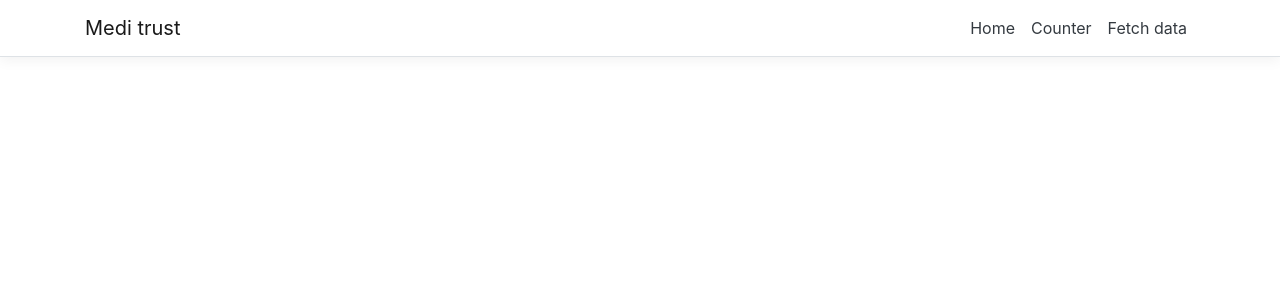
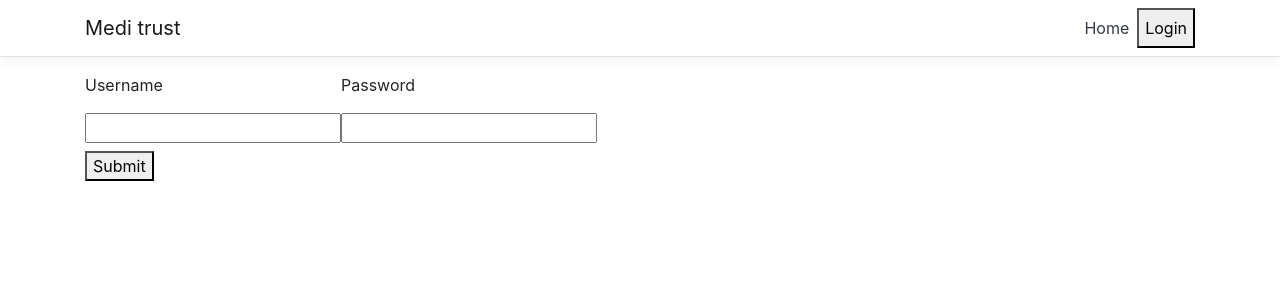
Before and after one commit to FrancoBester/AngryPixels_front-end, a React (Create React App) app in the folder graphical_user_interface/graphical_user_interface/ClientApp/: page /login in a window 1280 px wide. Shown: the top 300 px of the page. Built offline with nearby package versions, Linux system fonts and the light colour scheme.

Commit message:
Login update

```diff
--- a/graphical_user_interface/graphical_user_interface/ClientApp/src/App.js
+++ b/graphical_user_interface/graphical_user_interface/ClientApp/src/App.js
@@ -1,26 +1,26 @@
-import React, { Component } from 'react';
-import { Route } from 'react-router';
-import { Layout } from './components/Layout';
-import { Home } from './pages/Home';
-import { FetchData } from './pages/FetchData';
-import { Counter } from './pages/Counter';
-import { Switch } from 'react-router';
-import { ProtectedRoute } from './protectedRoute';
+import React from "react";
+import { Route } from "react-router";
+import { Layout } from "./components/Layout";
+import { Home } from "./pages/Home";
+import { FetchData } from "./pages/FetchData";
+import { Counter } from "./pages/Counter";
+import { Switch } from "react-router";
+import { ProtectedRoute } from "./protectedRoute";
+import LandingPage from "./pages/unAuthenticated/LandingPage";
+import LoginPage from "./pages/unAuthenticated/LoginPage";
 
-import './custom.css'
+import "./custom.css";
 
-export default class App extends Component {
-  static displayName = App.name;
-
-  render () {
+export default function App() {
   return (
     <Layout>
       <Switch>
-          <Route exact path='/' component={Home} />
-          <ProtectedRoute path='/counter' component={Counter} />
-          <Route path='/fetch-data' component={FetchData} />
+        <Route exact path="/home" component={Home} />
+        <Route exact path="/" component={LandingPage} />
+        <Route exact path="/login" component={LoginPage} />
+        <ProtectedRoute path="/counter" component={Counter} />
+        <Route path="/fetch-data" component={FetchData} />
       </Switch>
     </Layout>
   );
 }
-}
--- a/graphical_user_interface/graphical_user_interface/ClientApp/src/auth.js
+++ b/graphical_user_interface/graphical_user_interface/ClientApp/src/auth.js
@@ -1,21 +1,22 @@
-class Auth{
-    constructor(){
+class Auth {
+  constructor() {
     this.authenticated = false;
   }
 
-    login(cb){
+  login(cb) {
+    alert("Login in");
     this.authenticated = true;
     cb();
   }
 
-    logout(cb){
+  logout(cb) {
     this.authenticated = false;
     cb();
   }
 
-    isAuthenticated(){
+  isAuthenticated() {
     return this.authenticated;
   }
 }
 
-export default new Auth()
+export default new Auth();
--- a/graphical_user_interface/graphical_user_interface/ClientApp/src/components/NavMenu.js
+++ b/graphical_user_interface/graphical_user_interface/ClientApp/src/components/NavMenu.js
@@ -1,49 +1,104 @@
-import React, { Component } from 'react';
-import { Collapse, Container, Navbar, NavbarBrand, NavbarToggler, NavItem, NavLink } from 'reactstrap';
-import { Link } from 'react-router-dom';
-import './NavMenu.css';
+import React, { useState, useEffect } from "react";
+import {
+  Collapse,
+  Container,
+  Navbar,
+  NavbarBrand,
+  NavbarToggler,
+  NavItem,
+  NavLink,
+} from "reactstrap";
+import { Link, useHistory } from "react-router-dom";
+import "./NavMenu.css";
+import auth from "../auth";
 
-export class NavMenu extends Component {
-  static displayName = NavMenu.name;
+function NavMenu(props) {
+  const [collapsed, setCollapsed] = useState(false);
+  const [authenticated, setAuthenticated] = useState(false);
 
-  constructor (props) {
-    super(props);
-
-    this.toggleNavbar = this.toggleNavbar.bind(this);
-    this.state = {
-      collapsed: true
-    };
+  const history = useHistory();
+  function HandeLoginout(value) {
+    if (value) {
+      auth.login(() => {
+        history.push("/Home");
+      });
+    } else {
+      auth.logout(() => {
+        history.push("/");
+      });
+    }
+    setAuthenticated(value);
   }
 
-  toggleNavbar () {
-    this.setState({
-      collapsed: !this.state.collapsed
-    });
-  }
-
-  render () {
-    return (
+  return (
+    <div>
       <header>
-        <Navbar className="navbar-expand-sm navbar-toggleable-sm ng-white border-bottom box-shadow mb-3" light>
+        <Navbar
+          className="navbar-expand-sm navbar-toggleable-sm ng-white border-bottom box-shadow mb-3"
+          light
+        >
           <Container>
-            <NavbarBrand tag={Link} to="/">Medi trust</NavbarBrand>
-            <NavbarToggler onClick={this.toggleNavbar} className="mr-2" />
-            <Collapse className="d-sm-inline-flex flex-sm-row-reverse" isOpen={!this.state.collapsed} navbar>
+            <NavbarBrand tag={Link} to="/">
+              Medi trust
+            </NavbarBrand>
+            <NavbarToggler onClick={setCollapsed} className="mr-2" />
+            <Collapse
+              className="d-sm-inline-flex flex-sm-row-reverse"
+              isOpen={!collapsed}
+              navbar
+            >
               <ul className="navbar-nav flex-grow">
                 <NavItem>
-                  <NavLink tag={Link} className="text-dark" to="/">Home</NavLink>
+                  <NavLink tag={Link} className="text-dark" to="/">
+                    Home
+                  </NavLink>
                 </NavItem>
-                <NavItem>
-                  <NavLink tag={Link} className="text-dark" to="/counter">Counter</NavLink>
-                </NavItem>
-                <NavItem>
-                  <NavLink tag={Link} className="text-dark" to="/fetch-data">Fetch data</NavLink>
-                </NavItem>
+
+                {auth.isAuthenticated()}
+
+                {authenticated && (
+                  <>
+                    <NavItem>
+                      <NavLink tag={Link} className="text-dark" to="/counter">
+                        Counter
+                      </NavLink>
+                    </NavItem>
+                    <NavItem>
+                      <NavLink
+                        tag={Link}
+                        className="text-dark"
+                        to="/fetch-data"
+                      >
+                        Fetch data
+                      </NavLink>
+                    </NavItem>
+                  </>
+                )}
+
+                {authenticated ? (
+                  <button
+                    onClick={() => {
+                      HandeLoginout(false);
+                    }}
+                  >
+                    Logout
+                  </button>
+                ) : (
+                  <button
+                    onClick={() => {
+                      HandeLoginout(true);
+                    }}
+                  >
+                    Login
+                  </button>
+                )}
               </ul>
             </Collapse>
           </Container>
         </Navbar>
       </header>
-    );
-  }
+    </div>
+  );
 }
+
+export default NavMenu;
--- /dev/null
+++ b/graphical_user_interface/graphical_user_interface/ClientApp/src/pages/unAuthenticated/LandingPage.jsx
@@ -0,0 +1,7 @@
+import React from "react";
+
+function LandingPage() {
+  return <div>This is the landing page</div>;
+}
+
+export default LandingPage;
--- /dev/null
+++ b/graphical_user_interface/graphical_user_interface/ClientApp/src/pages/unAuthenticated/LoginPage.jsx
@@ -0,0 +1,21 @@
+import React from "react";
+
+function LoginPage() {
+  return (
+    <form>
+      <label>
+        <p>Username</p>
+        <input type="text" />
+      </label>
+      <label>
+        <p>Password</p>
+        <input type="password" />
+      </label>
+      <div>
+        <button type="submit">Submit</button>
+      </div>
+    </form>
+  );
+}
+
+export default LoginPage;
```
Also changed, not shown: graphical_user_interface/graphical_user_interface/ClientApp/src/components/Layout.js (+5 -7 lines), graphical_user_interface/graphical_user_interface/ClientApp/src/index.js (+10 -9 lines), 1 other file (tests, documents, lock files or other folders). Lines whose indentation alone changed are shown as unchanged.
